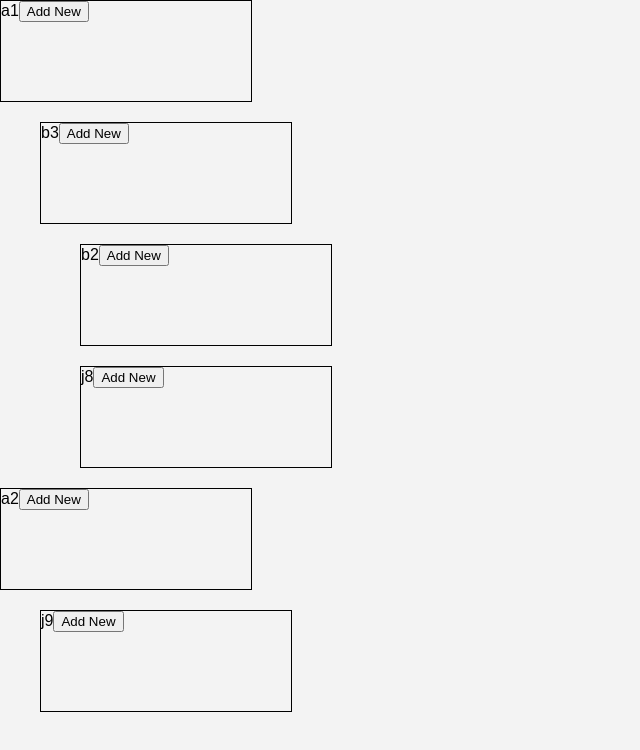
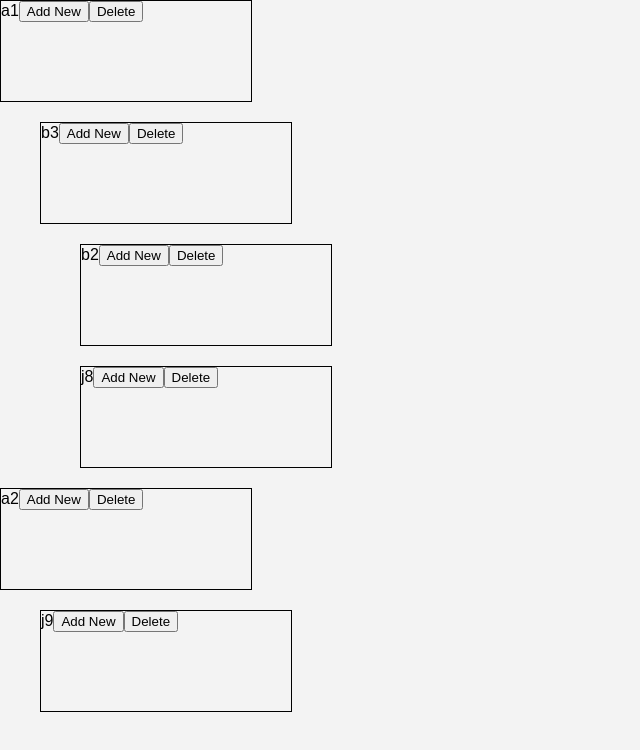
Before and after one commit to DominikDR/FormBuilder, a React app: page / in a window 1280 px wide. Shown: the top 750 px of the page, without its empty margins (0-640 px from the left). Built offline with nearby package versions, Linux system fonts and the light colour scheme.

Commit message:
Deleting only children of the removed form node

```diff
--- a/src/components/FormList/Form/Form.js
+++ b/src/components/FormList/Form/Form.js
@@ -2,10 +2,15 @@ import React from 'react';
 import styles from './Form.css';
 
 export default class Form extends React.PureComponent {
-    handleAddSubForm = (clickedFormId) => {
-        const { addSubForm } = this.props;
-        const newForm = this.createForm(clickedFormId);
-        return addSubForm(newForm);
+    handleAddSubForm = () => {
+        const { addSubForm, formID } = this.props;
+        const newForm = this.createForm(formID);
+        addSubForm(newForm);
+    }
+
+    handleDeleteSubForm = () => {
+        const { deleteSubForm, formID } = this.props;
+        deleteSubForm(formID);
     }
 
     createForm = (clickedFormId) => {
@@ -38,17 +43,24 @@ export default class Form extends React.PureComponent {
     }
 
     render() {
-        const { formObject } = this.props;
-        console.log('TCL: Form -> formObject', formObject);
+        const { formID } = this.props;
+        console.log('TCL: Form -> formID', formID);
         return (
             <li className={styles.formBox}>
-                {formObject.id}
+                {formID}
                 <button
-                    onClick={this.handleAddSubForm.bind(null, formObject.id)}
+                    onClick={this.handleAddSubForm}
                     type="submit"
-                    className={styles.addSubFormButton}
+                    className={styles.subFormButton}
                 >
                     Add New
+                </button>
+                <button
+                    onClick={this.handleDeleteSubForm}
+                    type="submit"
+                    className={styles.subFormButton}
+                >
+                    Delete
                 </button>
             </li>
         );
--- a/src/components/FormList/FormList.js
+++ b/src/components/FormList/FormList.js
@@ -22,11 +22,43 @@ export default class FormList extends React.Component {
         }, () => console.log('TCL: FormList -> data state', this.state.data));
     }
 
+    deleteSubForm = (clickedFormID) => {
+
+        // deleteNodeChilds or deleteNestedChilds
+        const decreasedData = this.deleteNestedChilds(clickedFormID);
+		console.log('TCL: FormList -> deleteSubForm -> decreasedData', decreasedData)
+        const { parentID } = decreasedData[clickedFormID];
+        const parentSubForms = decreasedData[parentID].subForms;
+        decreasedData[parentID].subForms = decreasedData[parentID].subForms.filter(id => id !== clickedFormID);
+
+        delete decreasedData[clickedFormID];
+        this.setState({
+            data: {
+                ...decreasedData,
+            },
+        }, () => console.log('TCL: FormList -> data', this.state.data));
+    }
+
+    deleteNestedChilds = (nodeId) => {
+		console.log('TCL: FormList-> nodeId', nodeId)
+        const { data } = this.state;
+        const dataCopy = JSON.parse(JSON.stringify(data));
+		console.log('TCL: FormList -> deleteNestedChilds -> dataCopy', dataCopy)
+        dataCopy[nodeId].subForms.forEach((id) => {
+			console.log('TCL: FormList -> deleteNestedChilds -> subForm', id)
+            if (dataCopy[id].subForms) {
+                dataCopy[id].subForms.map(this.deleteNestedChilds);
+            }
+            delete dataCopy[id];
+        });
+        return dataCopy;
+    };
+
     constructForm = (dataKey) => {
         const { data } = this.state;
         return (
             <Fragment key={dataKey}>
-                <Form formObject={data[dataKey]} addSubForm={this.addSubForm} />
+                <Form formID={data[dataKey].id} addSubForm={this.addSubForm} deleteSubForm={this.deleteSubForm} />
                 <ol>
                     {data[dataKey].subForms.map(this.constructForm)}
                 </ol>
```
